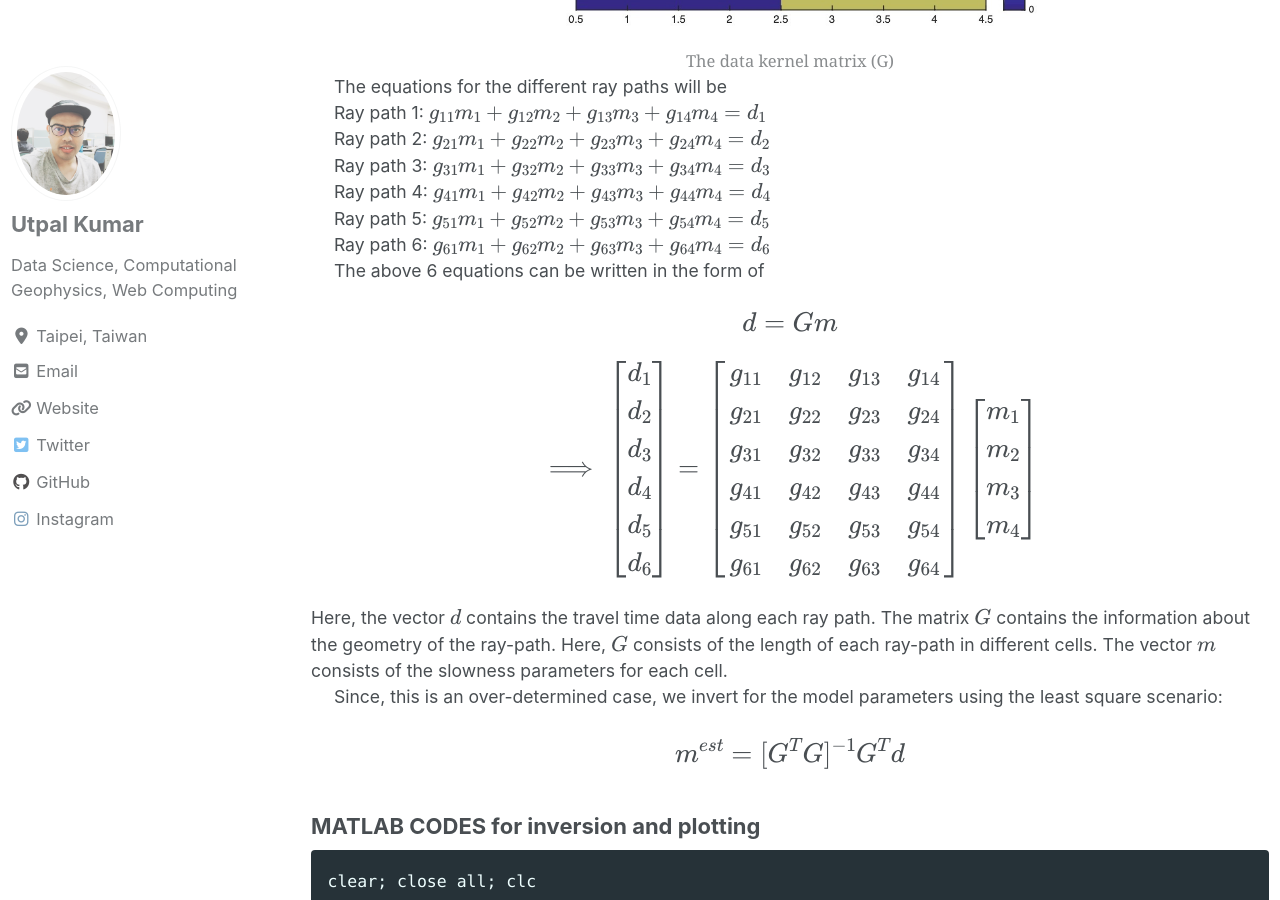
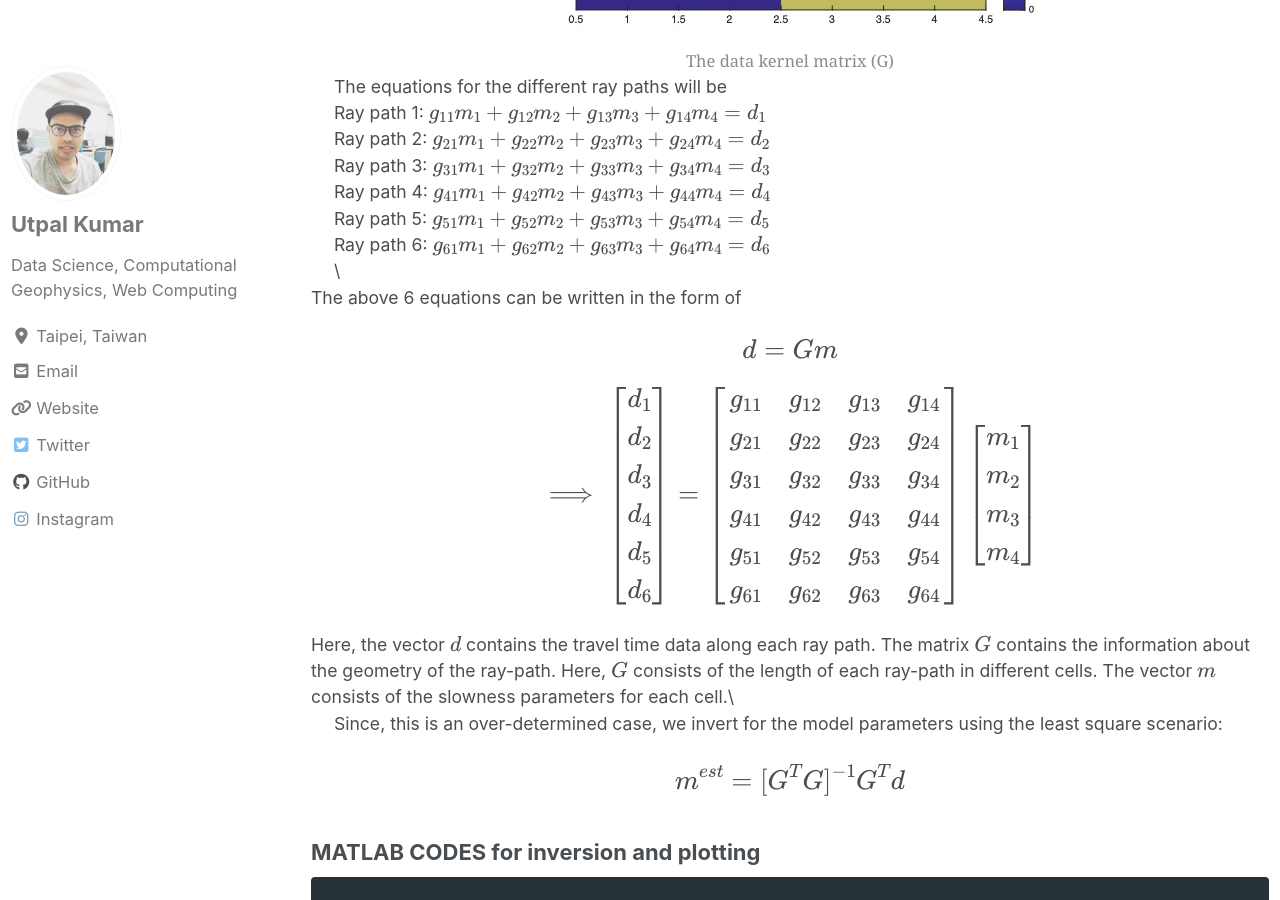
Before and after one commit to apexcodings/earthinversion.github.io, a Jekyll site: the page built from _posts/2020-05-23-numerical-tests-travel-time-tomography.md, in a window 1280 px wide and 900 px high, scrolled down 4427 px. Built offline with Jekyll 4.4.1, drawn with Linux system fonts in a browser that asks for light colours; cached includes are drawn as plain includes; nearby versions of some CDN libraries; formulas are drawn with MathJax 3; comment, search, counter and statistics services are not loaded.

Commit message:
automator Tue Jul  7 11:24:25 CST 2020

```diff
--- a/_posts/2020-05-23-numerical-tests-travel-time-tomography.md
+++ b/_posts/2020-05-23-numerical-tests-travel-time-tomography.md
@@ -144,7 +144,7 @@ $$
 𝑔_{61} 𝑚_1 + 𝑔_{62} 𝑚_2 + 𝑔_{63} 𝑚_3 + 𝑔_{64} 𝑚_4 = 𝑑_6
 $$
 
-
+\\ \\
 The above 6 equations can be written in the form of
 
 $$
@@ -176,7 +176,7 @@ $$
 \end{bmatrix}
 $$
 
-Here, the vector \\(d\\) contains the travel time data along each ray path. The matrix \\(G\\) contains the information about the geometry of the ray-path. Here, \\(G\\) consists of the length of each ray-path in different cells. The vector \\(m\\) consists of the slowness parameters for each cell.
+Here, the vector \\(d\\) contains the travel time data along each ray path. The matrix \\(G\\) contains the information about the geometry of the ray-path. Here, \\(G\\) consists of the length of each ray-path in different cells. The vector \\(m\\) consists of the slowness parameters for each cell.\\
 
 Since, this is an over-determined case, we invert for the model parameters using the least square scenario:
 
```
